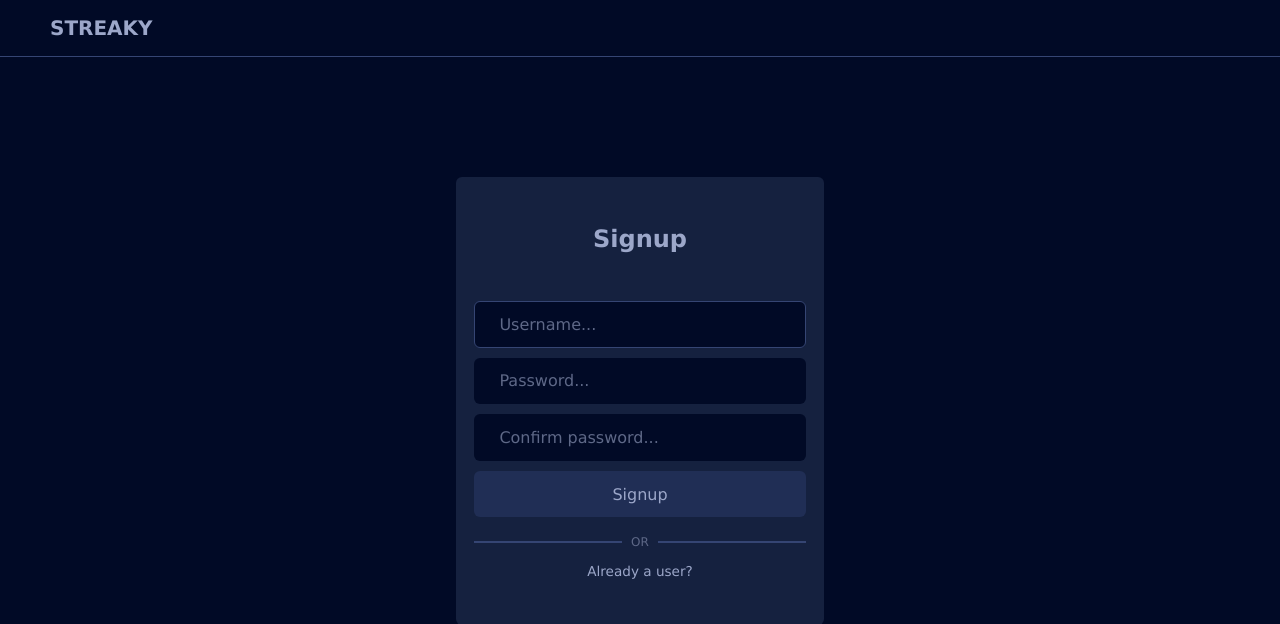
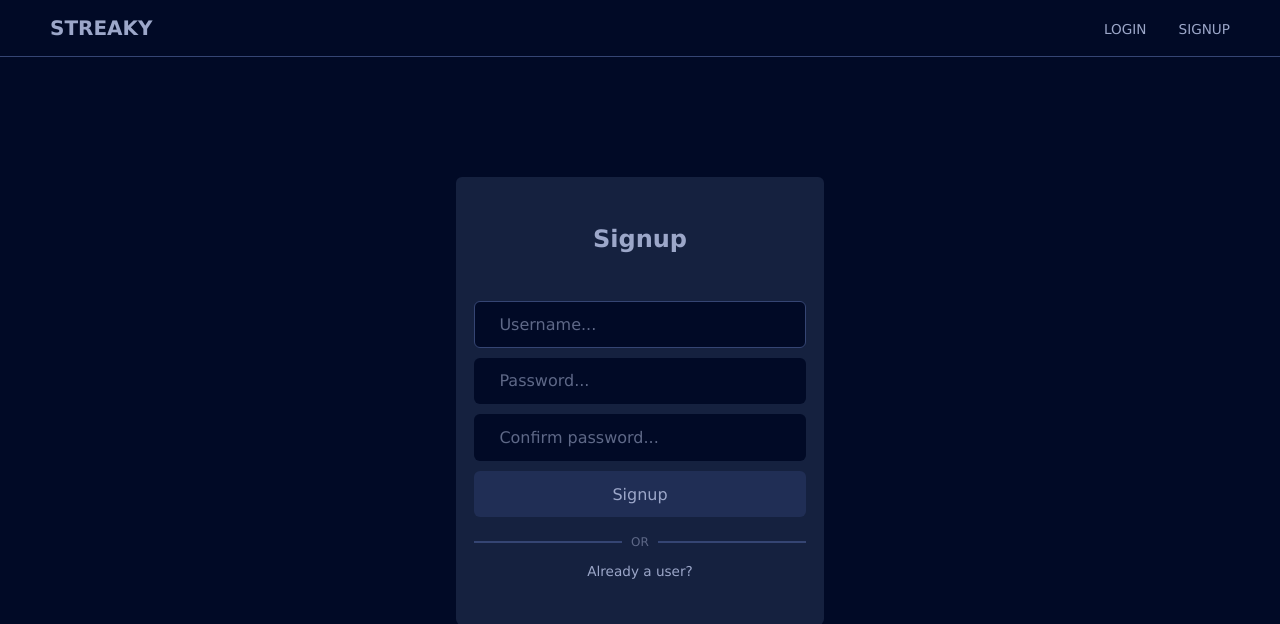
Before and after one commit to Anas-Shakeel/streaky-webapp, a Django app: page /users/signup/ in a window 1280 px wide. Shown: the top 624 px of the page. Run offline with Django 5.2, Linux system fonts and the light colour scheme.

Commit message:
Add login and signup links

```diff
--- a/streaky/templates/navbar.html
+++ b/streaky/templates/navbar.html
@@ -4,8 +4,8 @@
     </p>
 
     <!-- Navlinks? -->
-    {% if user.is_authenticated %}
     <div class="nav-link-container">
+        {% if user.is_authenticated %}
         <p>
             <a href='{% url "streaks:edit" %}' class="nav-link">EDIT STREAK</a>
         </p>
@@ -17,6 +17,14 @@
         <p>
             <a href='{% url "users:logout" %}' class="nav-link">LOGOUT</a>
         </p>
+        {% else %}
+        <p>
+            <a href='{% url "users:login" %}' class="nav-link">LOGIN</a>
+        </p>
+
+        <p>
+            <a href='{% url "users:signup" %}' class="nav-link">SIGNUP</a>
+        </p>
+        {% endif %}
     </div>
-    {% endif %}
 </nav>
```
